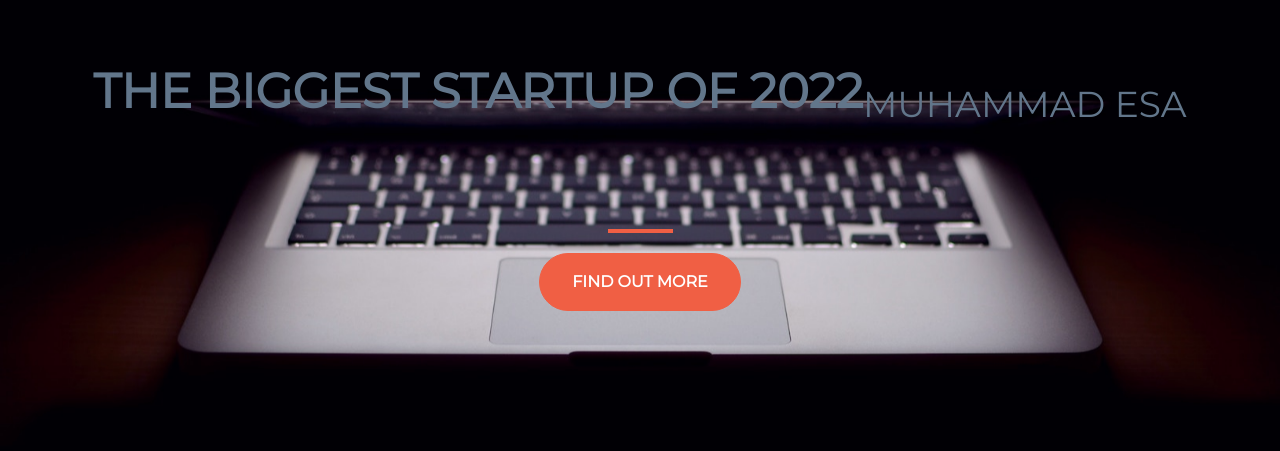
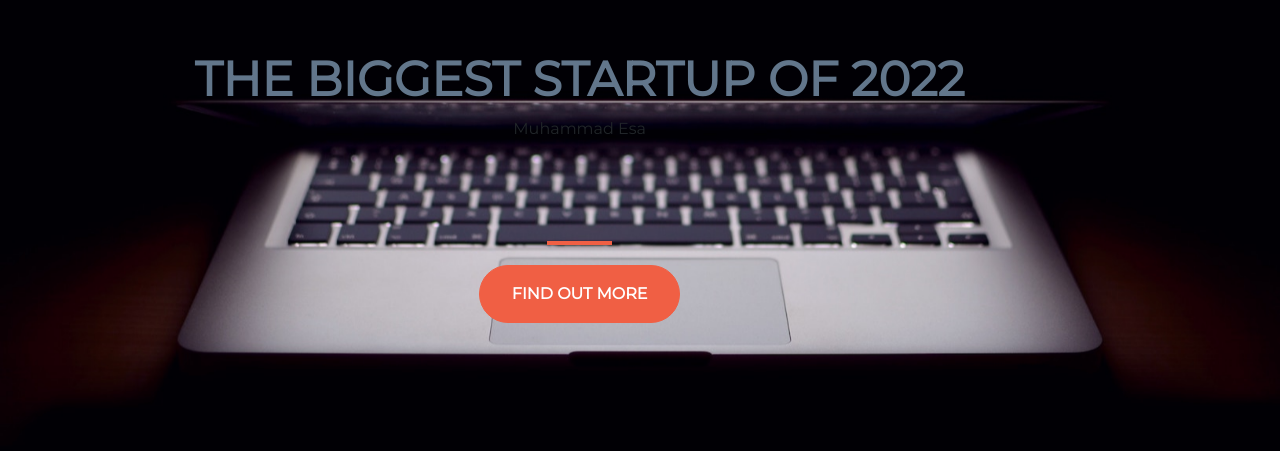
Before and after one commit to esaengineer/esaengineer.github.io, a plain HTML site: page index.html in a window 1280 px wide. Shown: the part 213-664 px from the top of the page. Drawn offline with nearby package versions, Linux system fonts and the light colour scheme.

Commit message:
animation

```diff
--- a/index.html
+++ b/index.html
@@ -21,7 +21,8 @@
     <div class="container d-flex align-items-center h-100">
       <div class="row">
         <header class="text-center col-12">
-    <h1 class="text-uppercase"><strong>The biggest startup of 2022</strong><sub>Muhammad Esa</sub></h1>
+    <h1 class="text-uppercase"><strong>The biggest startup of 2022</strong></h1>
+    <span class="animated infinite bounce">Muhammad Esa</span>
         </header>
         <section class="text-center col-12">
           <div class="buffer col-12"></div>
```
